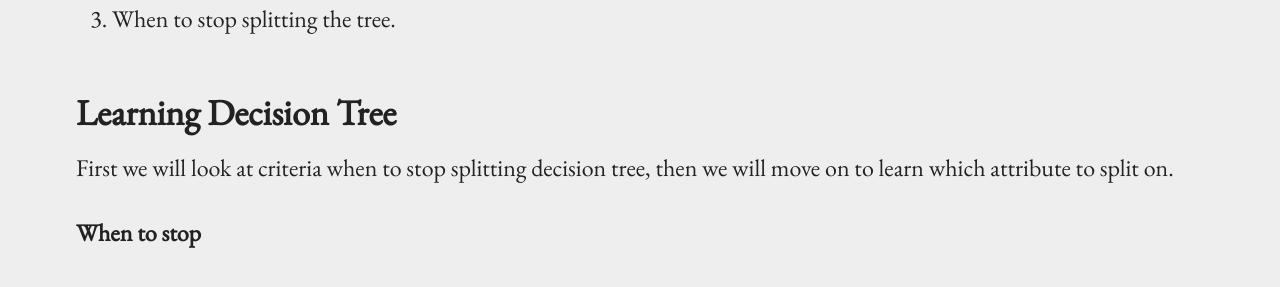
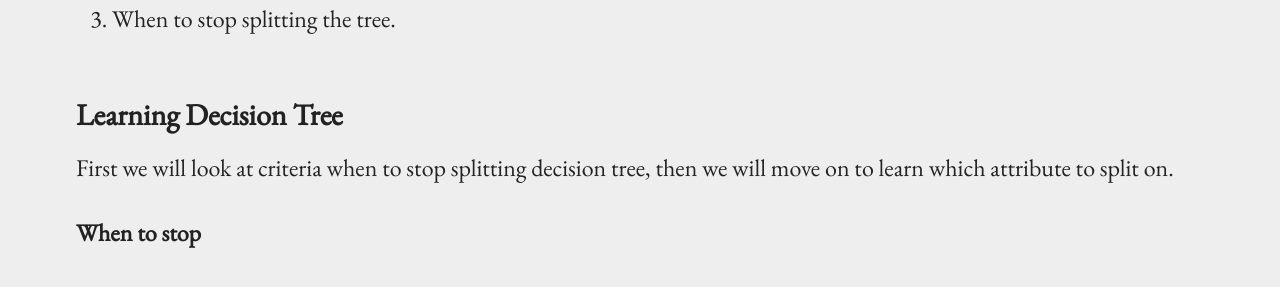
Before and after one commit to BadrinathS/BadrinathS.github.io, a Jekyll site: the page built from _posts/2018-09-19-Introduction-to-decision-trees.md, in a window 1280 px wide. Shown: the part 2651-2938 px from the top of the page. Built offline with Jekyll 4.4.1, drawn with Linux system fonts in a browser that asks for light colours.

```diff
--- a/_posts/2018-09-19-Introduction-to-decision-trees.md
+++ b/_posts/2018-09-19-Introduction-to-decision-trees.md
@@ -50,7 +50,7 @@ Here we have 3 questions,
   <li>When to stop splitting the tree.</li>
 </ol>
 
-## Learning Decision Tree
+## <small> Learning Decision Tree</small>
 
 First we will look at criteria when to stop splitting decision tree, then we will move on to learn which attribute to split on.
 
```
